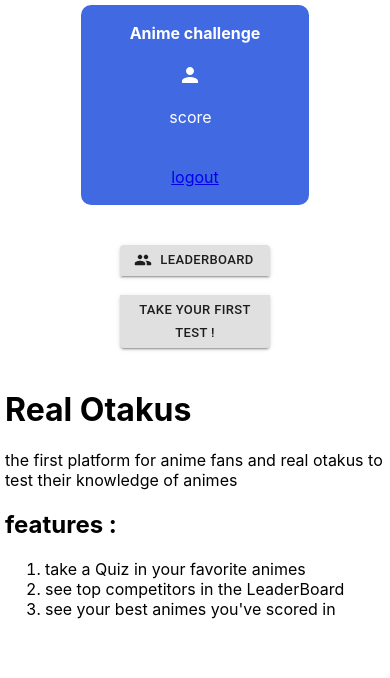
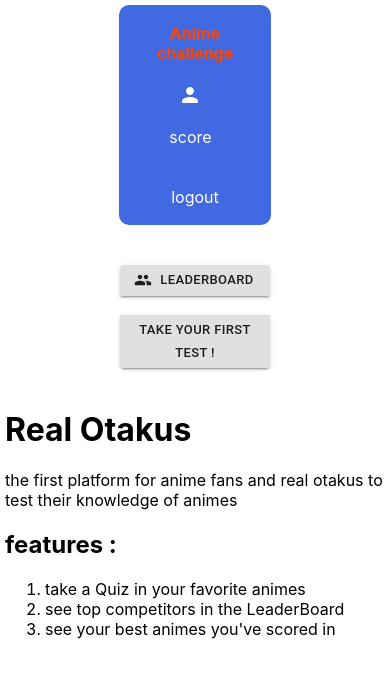
Before and after one commit to abdelrahman725/RealOtakus, a React (Create React App) app in the folder react/: page / in a window 390 px wide. Shown: the top 678 px of the page. Built offline with nearby package versions, Linux system fonts and the light colour scheme; no server answers.

Commit message:
added a logout link

```diff
--- a/react/src/App.css
+++ b/react/src/App.css
@@ -29,7 +29,7 @@
   position: -webkit-sticky;
   position: sticky;
   background-color: royalblue;
-  width: 60%;
+  width: 70%;
   border-radius: 10px;
   -webkit-box-pack: justify;
       -ms-flex-pack: justify;
@@ -38,11 +38,20 @@
   margin-bottom: 40px;
 }
 
-.Navbar div {
+.Navbar div, .Navbar a {
   background-color: royalblue;
   color: white;
   padding: 10px;
   border-radius: 10px;
+}
+
+.Navbar div a, .Navbar a a {
+  text-decoration: none;
+}
+
+.Navbar .Logo {
+  color: orangered;
+  font-size: medium;
 }
 
 .Navbar .UserName {
@@ -58,7 +67,7 @@
   margin-right: 10px;
 }
 
-.Navbar .UserName:hover {
+.Navbar .UserName:hover, .Navbar a:hover {
   background-color: #1644ce;
   cursor: pointer;
 }
@@ -72,6 +81,12 @@
 }
 
 @media (max-width: 700px) {
+  .ButtonsGroup {
+    min-width: 150px;
+  }
+}
+
+@media (max-width: 800px) {
   .Navbar {
     -webkit-box-orient: vertical;
     -webkit-box-direction: normal;
@@ -80,9 +95,8 @@
     -webkit-box-align: center;
         -ms-flex-align: center;
             align-items: center;
-  }
-  .ButtonsGroup {
-    min-width: 150px;
+    width: 40%;
+    text-align: center;
   }
 }
 
--- a/react/src/App.scss
+++ b/react/src/App.scss
@@ -1,3 +1,4 @@
+
 $defaul_round:  10px;
 
 .App
@@ -20,31 +21,41 @@ $defaul_round:  10px;
 
 .Navbar
 {
+
+
   display: flex;
   z-index:2;
   position: sticky;
   background-color: royalblue;
-  width:60%;
+  width:70%;
   border-radius: $defaul_round;
   justify-content: space-between;
   padding: 8px;
   margin-bottom: 40px;
 
-  div{
+  div, a{
     background-color: royalblue;
     color:white;
     padding: 10px;
     border-radius: $defaul_round;
+    a {text-decoration: none;}
     }
+    .Logo
+    {
+      color: orangered;
+      font-size: medium;
+    }
+
   .UserName{
     display: flex;
     align-items: center;
+
    .PersonIcon
    {
      margin-right: 10px;
    }
   }
-  .UserName:hover{
+  .UserName:hover,a:hover{
     background-color: rgb(22, 68, 206);
     cursor: pointer;
   }
@@ -59,16 +70,22 @@ $defaul_round:  10px;
   }
 }
 @media (max-width:700px) {
-  .Navbar{
-    flex-direction: column;
-    align-items: center;
-  }
   .ButtonsGroup
   {
     min-width:150px;
   }
 }
 
+@media (max-width:800px)
+{
+
+  .Navbar{
+    flex-direction: column;
+    align-items: center;
+    width:40%;
+    text-align: center;
+  }
+}
 .LeaderBoard
 {
   margin-top: 30px;
--- a/react/src/Components/Navbar.js
+++ b/react/src/Components/Navbar.js
@@ -11,6 +11,7 @@ const Navbar = ({username,level,points,showprofile})=>
           <PersonIcon  className="PersonIcon"/>
           {username}
         </div>
+
         <div className="points">
           score &nbsp;<strong> {points} </strong>
         </div>
@@ -19,7 +20,7 @@ const Navbar = ({username,level,points,showprofile})=>
         </div>
 
         <div>
-          <a href="/logout">logout</a>
+         <a href="/logout">logout</a>
         </div>
 
     </div>
```
Also changed, not shown: 1 other file (tests, documents, lock files or other folders).
